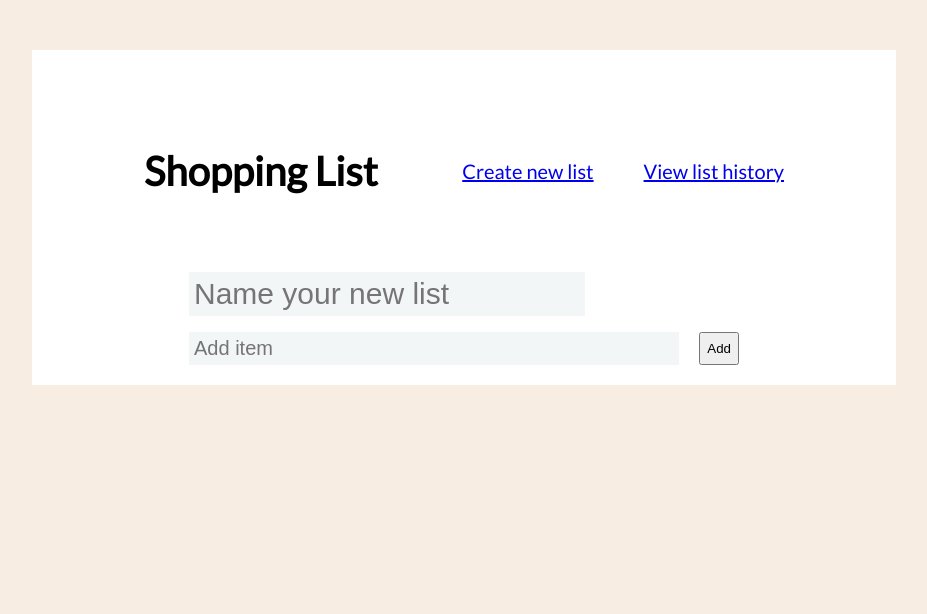
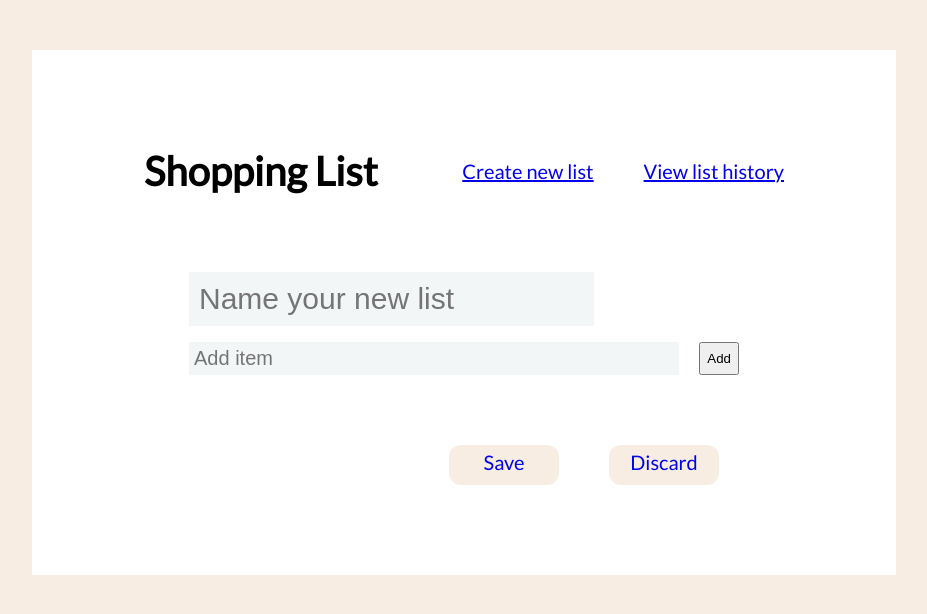
Before and after one commit to thucvy/shopping-list-project, a Flask app: page / in a window 1280 px wide. Shown: the top 614 px of the page, without its empty margins (176-1103 px from the left). Run offline with Flask 2, Linux system fonts and the light colour scheme.

Commit message:
add save and discard buttons

```diff
--- a/static/styles.css
+++ b/static/styles.css
@@ -38,14 +38,13 @@ main{
 }
 
 .form-list__input{
-    width: 100%;
+    width: 70%;
     font-size: 30px;
     font-weight: 500;
     margin-right: 20px;
     border: none;
     background-color: #f3f6f6;
-    padding: 5px;
-    max-width: fit-content;
+    padding: 10px;
 }
 
 
@@ -66,3 +65,42 @@ main{
 .listitem{
     font-size: 20px;
 }
+
+.submitbar {
+    max-width: 640px;
+    margin: 50px auto;
+    padding: 0 20px;
+    display: flex;
+    justify-content: right;
+    font-size: 20px;
+}
+
+.submitbar__navigation{
+    list-style: none;
+    display: flex;
+    padding: 0;
+    align-items: center;
+}
+
+.submitbar__navigation-item{
+    margin-left: 50px;
+}
+
+.submitbar__link{
+  background-color: #f7ede2;
+  border: none;
+  border-radius: 12px;
+  display: inline-block;
+  float: none;
+  font-size:20px;
+  padding: 5px;
+  text-align: center;
+  text-decoration: none;
+  transition-duration: 0.4s;
+  width: 100px;
+  height: 30px;
+}
+
+.submitbar__link:hover{
+  background-color: #4CAF50;
+  color: white;
--- a/templates/home.html
+++ b/templates/home.html
@@ -34,6 +34,7 @@
 
                     </p>
 
+                    <!-- Add text box and button to add items into list  -->
                     <form class="form-item" method="POST">
                         <input type="text" class="form-item__input" name="item" id="input" placeholder="Add item">
                         <button type="submit" class="form__entry">Add</button>
@@ -51,9 +52,17 @@
                     </div>
                     {% endfor %}
                 </section>
+
+                <section>
+                    <div class="submitbar">
+                        <ul class="submitbar__navigation">
+                            <li class="submitbar__navigation-item"><a href="#" class="submitbar__link">Save</a></li>
+                            <li class="submitbar__navigation-item"><a href="#" class="submitbar__link">Discard</a></li>
+                    </div>
+                </section>
             </main>
 
-            <footer></footer>
+
 
             <script src="/static/script.js"></script>
 
```
